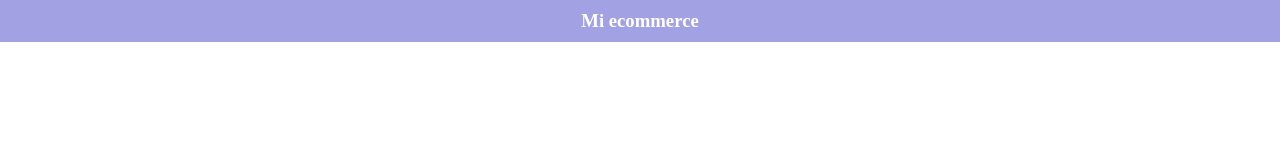
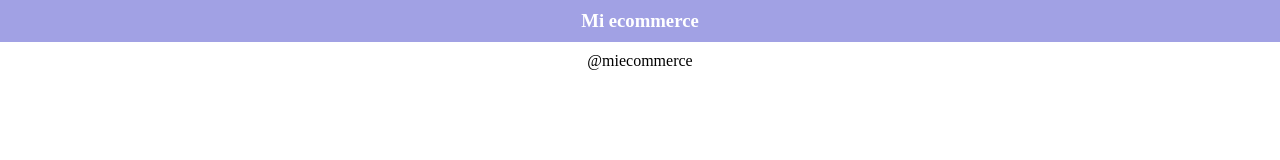
Before and after one commit to jrojaspena/desafio2grid, a plain HTML site: page index.html in a window 1280 px wide. Drawn offline with Linux system fonts and the light colour scheme.

Commit message:
cambio2 footer

```diff
--- a/assets/css/styles.css
+++ b/assets/css/styles.css
@@ -9,3 +9,7 @@ header{
     padding: 10px;
 
 }
+footer{
+    text-align: center;
+    padding: 10px;
+}
--- a/index.html
+++ b/index.html
@@ -13,6 +13,8 @@
   <header>
     <h3>Mi ecommerce </h3>
   </header>
-
+    <footer>
+        @miecommerce
+    </footer>
 </body>
 </html>
```
